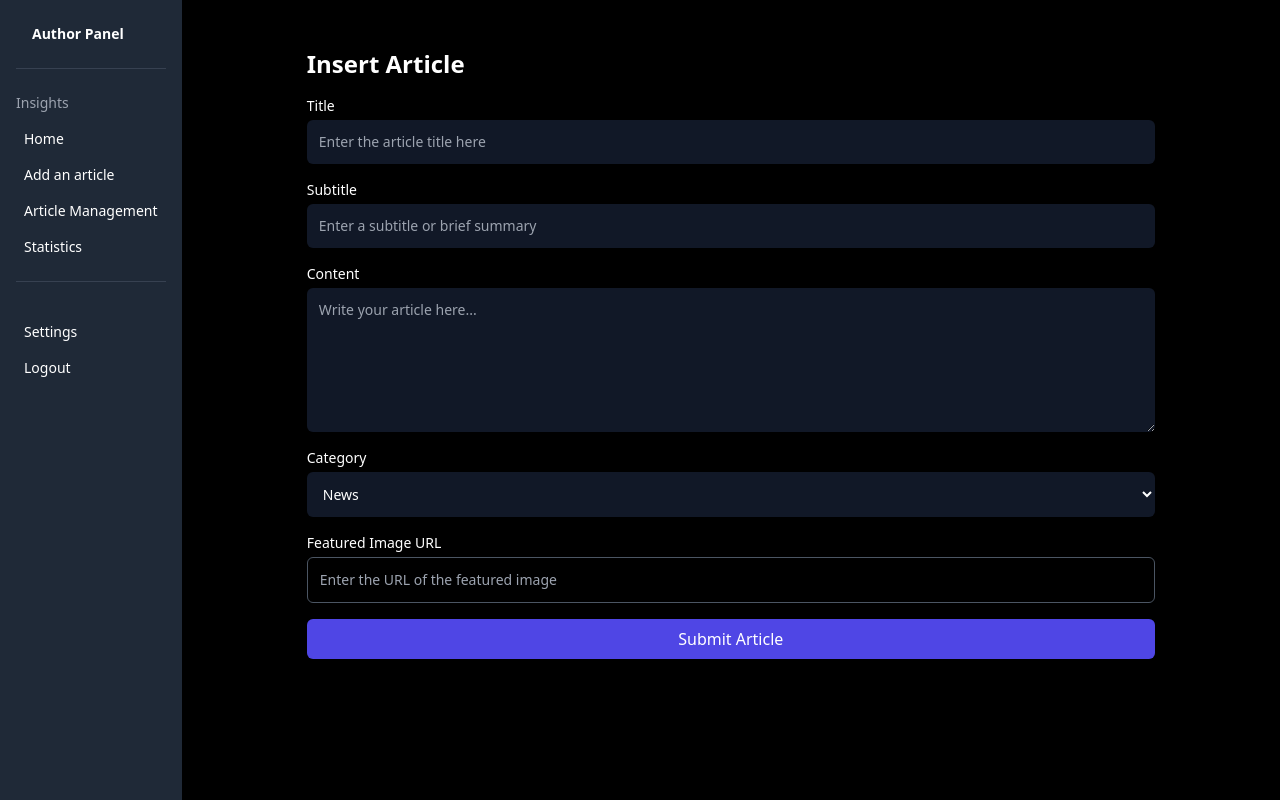
After one commit to IGaXoWnI/blogPress, a PHP site: page /dashboard.php in a window 1280 px wide, after a click on "Add an article". The commit adds this page. Run offline with PHP 8.4, Linux system fonts and the light colour scheme.

Commit message:
dashboard added with article form for the author

```diff
--- /dev/null
+++ b/dashboard.php
@@ -0,0 +1,148 @@
+<!DOCTYPE html>
+<html lang="en">
+<head>
+    <meta charset="UTF-8">
+    <meta name="viewport" content="width=device-width, initial-scale=1.0">
+    <link href="https://cdn.jsdelivr.net/npm/tailwindcss@2.2.19/dist/tailwind.min.css" rel="stylesheet">
+    <title>Author Panel</title>
+    <script>
+        // Function to toggle between pages
+        function showPage(pageId) {
+            // Hide all pages
+            const pages = document.querySelectorAll('.page');
+            pages.forEach(page => page.classList.add('hidden'));
+
+            // Show the selected page
+            document.getElementById(pageId).classList.remove('hidden');
+        }
+    </script>
+</head>
+<body class="flex bg-black text-white">
+    <nav class="bg-gray-800 shadow-xl h-screen sticky top-0 left-0 min-w-[250px] py-6 px-4 font-[sans-serif] overflow-auto">
+        <div class="relative flex flex-col h-full">
+            <div class="flex flex-wrap items-center cursor-pointer relative">
+                <div class="ml-4">
+                    <p class="text-sm font-semibold">Author Panel</p>
+                </div>
+            </div>
+            <hr class="my-6 border-gray-700" />
+            <div>
+                <h4 class="text-sm text-gray-400 mb-4">Insights</h4>
+                <ul class="space-y-4 px-2 flex-1">
+                    <li>
+                        <a href="index.php" class="text-sm flex items-center hover:text-blue-400 transition-all">
+                            <span id="home">Home</span>
+                        </a>
+                    </li>
+                    <li>
+                        <a onclick="showPage('addArticlePage')" href="#" class="text-sm flex items-center hover:text-blue-400 transition-all">
+                            <span id="add_article_side">Add an article</span>
+                        </a>
+                    </li>
+                    <li>
+                        <a onclick="showPage('activeInactivePage')" href="javascript:void(0)" class="text-sm flex items-center hover:text-blue-400 transition-all">
+                            <span id="active_inactive">Article Management</span>
+                        </a>
+                    </li>
+                    <li>
+                        <a onclick="showPage('statistics')" href="javascript:void(0)" class="text-sm flex items-center hover:text-blue-400 transition-all">
+                            <span id="statistic">Statistics</span>
+                        </a>
+                    </li>
+                </ul>
+            </div>
+            <hr class="my-6 border-gray-700" />
+            <div class="mt-4">
+                <ul class="space-y-4 px-2">
+                    <li>
+                        <a href="javascript:void(0)" class="text-sm flex items-center hover:text-blue-400 transition-all">
+                            <span>Settings</span>
+                        </a>
+                    </li>
+                    <li>
+                        <a href="javascript:void(0)" class="text-sm flex items-center hover:text-blue-400 transition-all">
+                            <span>Logout</span>
+                        </a>
+                    </li>
+                </ul>
+            </div>
+        </div>
+    </nav>
+
+    <main class="flex-1 p-6">
+        <!-- Add Article Page -->
+        <div id="addArticlePage" class="page hidden max-w-4xl mx-auto p-6 bg-black text-white shadow-md rounded-lg">
+            <h2 class="text-2xl font-semibold mb-4">Insert Article</h2>
+            <form>
+                <div class="mb-4">
+                    <label for="title" class="block text-sm font-medium">Title</label>
+                    <input
+                        type="text"
+                        id="title"
+                        name="title"
+                        class="mt-1 p-3 block w-full rounded-md border-gray-700 bg-gray-900 text-white shadow-sm focus:ring-indigo-500 focus:border-indigo-500 sm:text-sm"
+                        placeholder="Enter the article title here"
+                    />
+                </div>
+
+                <div class="mb-4">
+                    <label for="subtitle" class="block text-sm font-medium">Subtitle</label>
+                    <input
+                        type="text"
+                        id="subtitle"
+                        name="subtitle"
+                        class="mt-1 p-3 block w-full rounded-md border-gray-700 bg-gray-900 text-white shadow-sm focus:ring-indigo-500 focus:border-indigo-500 sm:text-sm"
+                        placeholder="Enter a subtitle or brief summary"
+                    />
+                </div>
+
+                <div class="mb-4">
+                    <label for="content" class="block text-sm font-medium">Content</label>
+                    <textarea
+                        id="content"
+                        name="content"
+                        rows="6"
+                        class="mt-1 p-3 block w-full rounded-md border-gray-700 bg-gray-900 text-white shadow-sm focus:ring-indigo-500 focus:border-indigo-500 sm:text-sm"
+                        placeholder="Write your article here..."
+                    ></textarea>
+                </div>
+
+                <div class="mb-4">
+                    <label for="category" class="block text-sm font-medium">Category</label>
+                    <select
+                        id="category"
+                        name="category"
+                        class="mt-1 p-3 block w-full rounded-md border-gray-700 bg-gray-900 text-white shadow-sm focus:ring-indigo-500 focus:border-indigo-500 sm:text-sm"
+                    >
+                        <option value="news">News</option>
+                        <option value="opinion">Opinion</option>
+                        <option value="technology">Technology</option>
+                        <option value="lifestyle">Lifestyle</option>
+                    </select>
+                </div>
+
+                <div class="mb-4">
+                    <label for="featuredImageUrl" class="block text-sm font-medium text-white">Featured Image URL</label>
+                    <input
+                        type="url"
+                        id="featuredImageUrl"
+                        name="featuredImageUrl"
+                        placeholder="Enter the URL of the featured image"
+                        class="mt-1 p-3 block w-full bg-black text-white border border-gray-600 rounded-md shadow-sm sm:text-sm focus:ring-indigo-500 focus:border-indigo-500"
+                        required
+                    />
+                </div>
+
+                <div>
+                    <button
+                        type="submit"
+                        class="w-full bg-indigo-600 text-white py-2 px-4 rounded-md shadow-sm hover:bg-indigo-700 focus:outline-none focus:ring-2 focus:ring-indigo-500 focus:ring-offset-2"
+                    >
+                        Submit Article
+                    </button>
+                </div>
+            </form>
+        </div>
+    </main>
+</body>
+</html>
--- a/style.css
+++ b/style.css
@@ -11,6 +11,7 @@ header{
     align-items: center;
     font-family: 'Bebas Neue', sans-serif;
     font-size: 38px;
+
 
 }
 
```
Also changed, not shown: index.php (+57 -6 lines), signin.php (+11 -2 lines), signup.php (+24 -5 lines), tailwind.config.js (added, +12 -0 lines), assets/img.webp (added), assets/img1.webp (added), assets/img2.webp (added), assets/search.svg (added), 1 other file.
